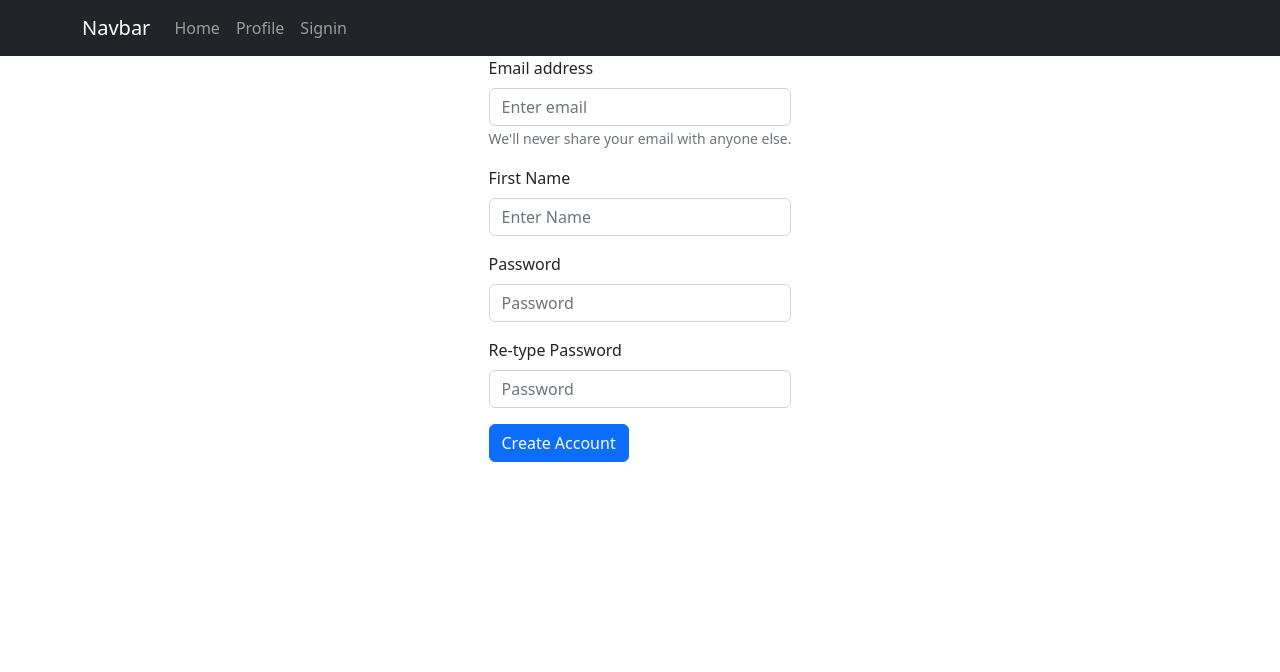
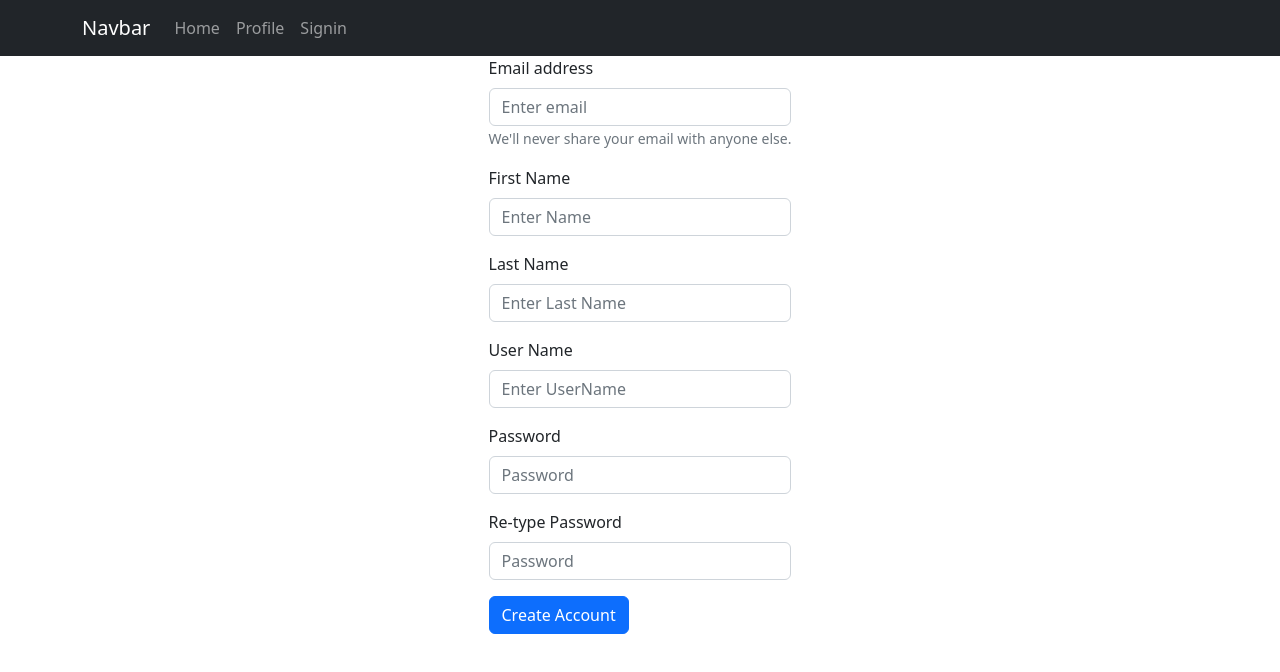
Before and after one commit to Whoisbk/react-blog, a React (Create React App) app: page /registration in a window 1280 px wide. Shown: the top 672 px of the page. Built offline with nearby package versions, Linux system fonts and the light colour scheme.

Commit message:
added mutations and queries

```diff
--- /dev/null
+++ b/src/GraphQL/Mutations.js
@@ -0,0 +1,24 @@
+import { gql } from "@apollo/client";
+
+export const CREATE_USER_MUTATION = gql`
+  mutation (
+    $first_name: String!
+    $last_name: String!
+    $email: String!
+    $username: String!
+  ) {
+    insert_Users(
+      objects: {
+        first_name: $first_name
+        last_name: $last_name
+        email: $email
+        username: $username
+      }
+    ) {
+      returning {
+        email
+        first_name
+      }
+    }
+  }
+`;
--- a/src/pages/Registration.js
+++ b/src/pages/Registration.js
@@ -3,25 +3,48 @@ import { getAuth, createUserWithEmailAndPassword } from "firebase/auth";
 import Button from "react-bootstrap/Button";
 import Form from "react-bootstrap/Form";
 import { useState } from 'react';
+import { CREATE_USER_MUTATION } from '../GraphQL/Mutations';
+import { useMutation } from '@apollo/client';
+import { useNavigate } from 'react-router-dom';
 
 function Registration() {
-  const [textInput, setTextInput] = useState("");
+  const [firstName, setFirstName] = useState("");
+  const [lastName, setLastName] = useState("");
+  const [userName, setUserName] = useState("");
   const [emailInput, setEmailInput] = useState("");
   const [passInput, setPassInput] = useState("");
 
+
   const auth = getAuth();
 
+  const [insert_Users,{error}] = useMutation(CREATE_USER_MUTATION)
+  let navigate = useNavigate();
   const signUp = () => {
+
     createUserWithEmailAndPassword(auth, emailInput, passInput)
       .then((userCredential) => {
         // Signed in
         const user = userCredential.user;
         console.log("user created");
+        insert_Users({
+          variables:{
+            first_name: firstName,
+            last_name: lastName,
+            email: emailInput,
+            username: userName
+          }
+        })
+        navigate("/login")
+        if (error) {
+          console.log(error)
+          navigate("/registraion");
+        }
         // ...
       })
       .catch((error) => {
         const errorCode = error.code;
         const errorMessage = error.message;
+        navigate("/registraion");
         // ..
       });
   };
@@ -47,10 +70,31 @@ function Registration() {
             type="email"
             placeholder="Enter Name"
             onChange={(e) => {
-              setTextInput(e.target.value);
+              setFirstName(e.target.value);
             }}
           />
+        </Form.Group>
 
+        <Form.Group className="mb-3" controlId="formBasicEmail">
+          <Form.Label>Last Name</Form.Label>
+          <Form.Control
+            type="email"
+            placeholder="Enter Last Name"
+            onChange={(e) => {
+              setLastName(e.target.value);
+            }}
+          />
+        </Form.Group>
+
+        <Form.Group className="mb-3" controlId="formBasicEmail">
+          <Form.Label>User Name</Form.Label>
+          <Form.Control
+            type="email"
+            placeholder="Enter UserName"
+            onChange={(e) => {
+              setUserName(e.target.value);
+            }}
+          />
         </Form.Group>
 
         <Form.Group className="mb-3" controlId="formBasicPassword">
```
Also changed, not shown: src/GraphQL/Queries.js (added).
